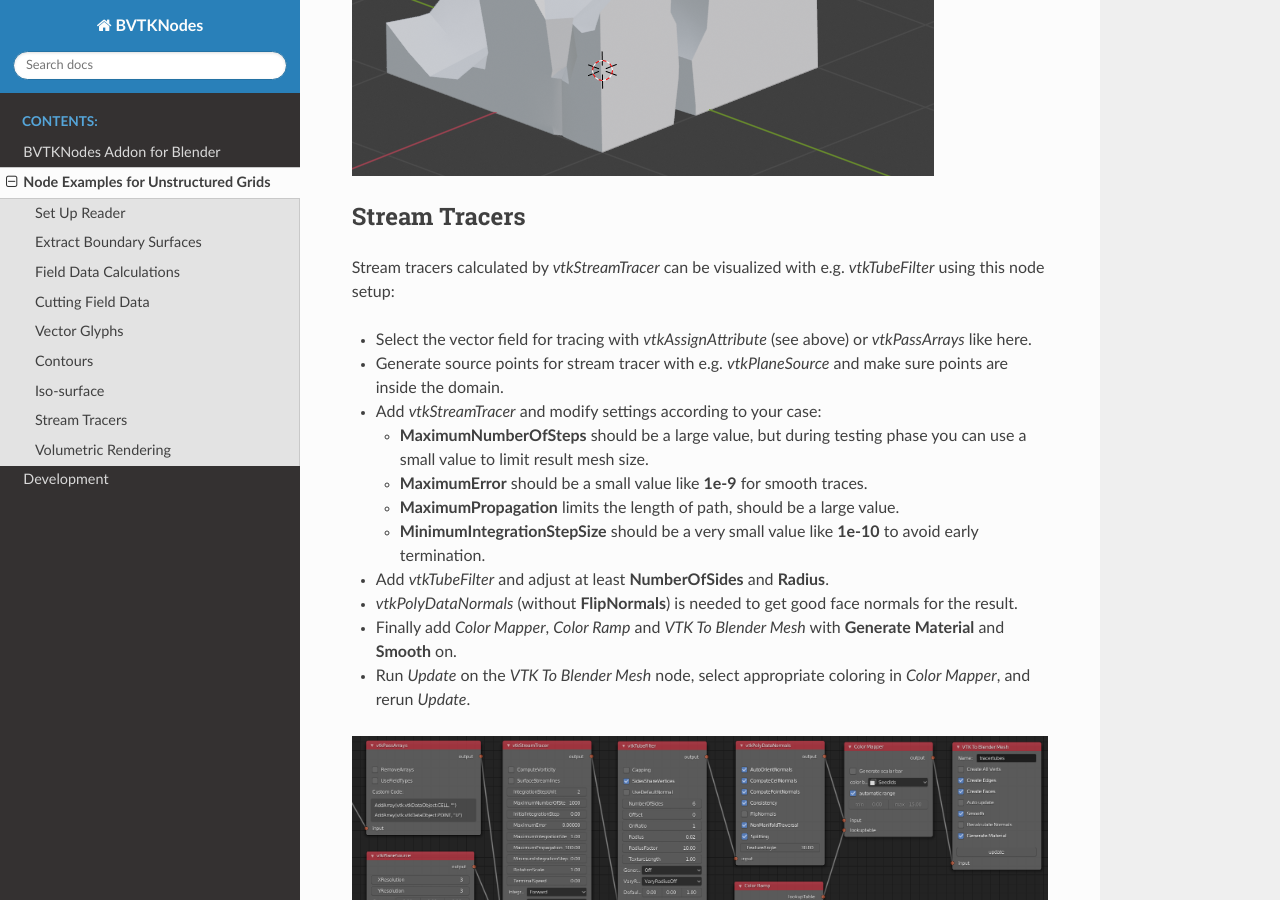
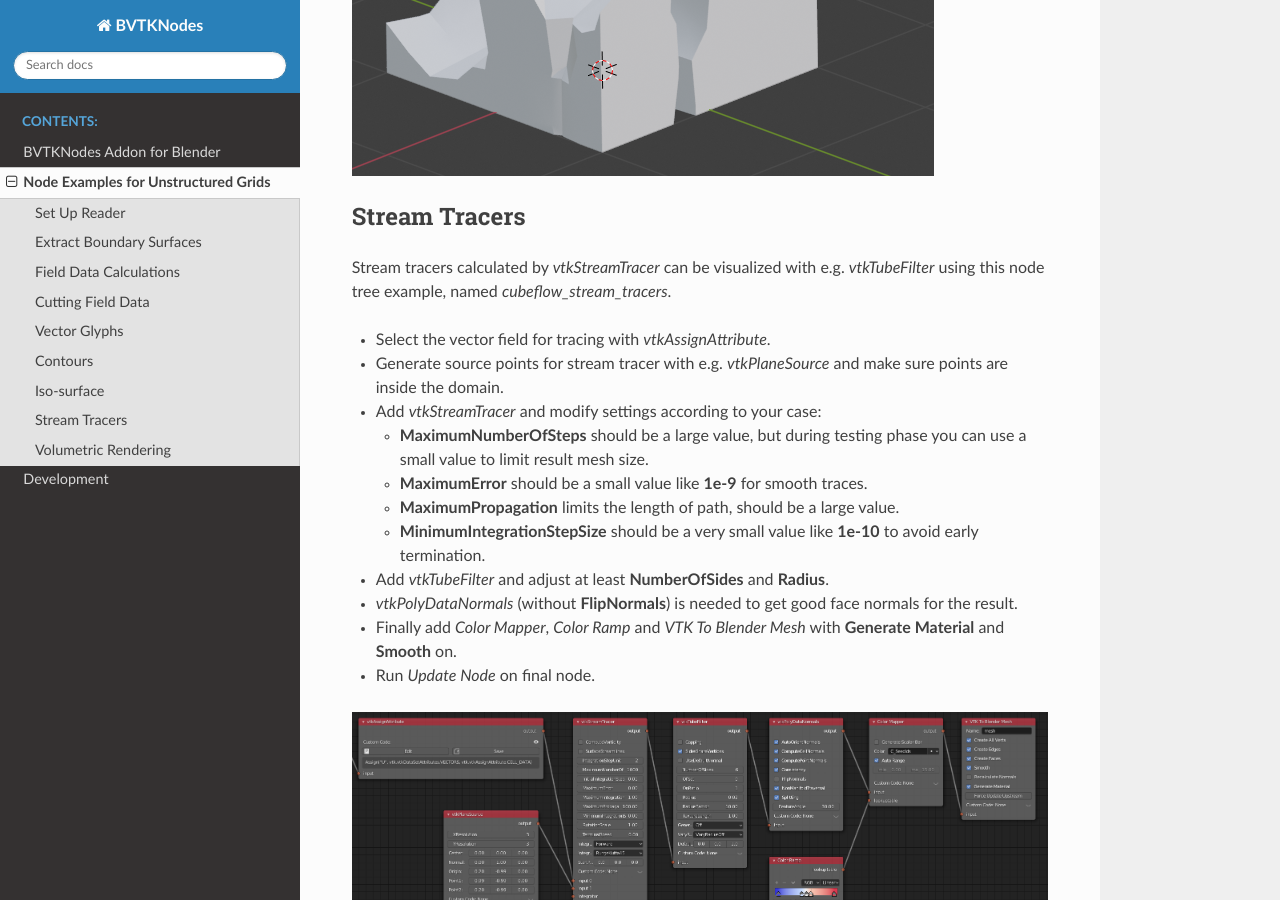
Before and after one commit to simboden/BVtkNodes, a Sphinx documentation site: the page built from docs/ug_nodes.rst, in a window 1280 px wide and 900 px high, scrolled down 8889 px. Built offline with Sphinx 7.4.7 and the Read the Docs theme 2.0.0, drawn with Linux system fonts in a browser that asks for light colours.

Commit message:
Docs: ug_nodes: Stream tracers

```diff
--- a/docs/ug_nodes.rst
+++ b/docs/ug_nodes.rst
@@ -233,10 +233,10 @@ Stream Tracers
 --------------
 
 Stream tracers calculated by *vtkStreamTracer* can be visualized with
-e.g. *vtkTubeFilter* using this node setup:
+e.g. *vtkTubeFilter* using this node tree example, named
+*cubeflow_stream_tracers*.
 
-* Select the vector field for tracing with *vtkAssignAttribute*
-  (see above) or *vtkPassArrays* like here.
+* Select the vector field for tracing with *vtkAssignAttribute*.
 * Generate source points for stream tracer with e.g. *vtkPlaneSource*
   and make sure points are inside the domain.
 * Add *vtkStreamTracer* and modify settings according to your case:
@@ -256,8 +256,7 @@ e.g. *vtkTubeFilter* using this node setup:
   face normals for the result.
 * Finally add *Color Mapper*, *Color Ramp* and *VTK To Blender Mesh* with
   **Generate Material** and **Smooth** on.
-* Run *Update* on the *VTK To Blender Mesh* node, select appropriate
-  coloring in *Color Mapper*, and rerun *Update*.
+* Run *Update Node* on final node.
 
 .. image:: images/ug_stream_tracers_nodesetup.png
 
```
Also changed, not shown: docs/images/ug_stream_tracers_nodesetup.png, 1 other file.
